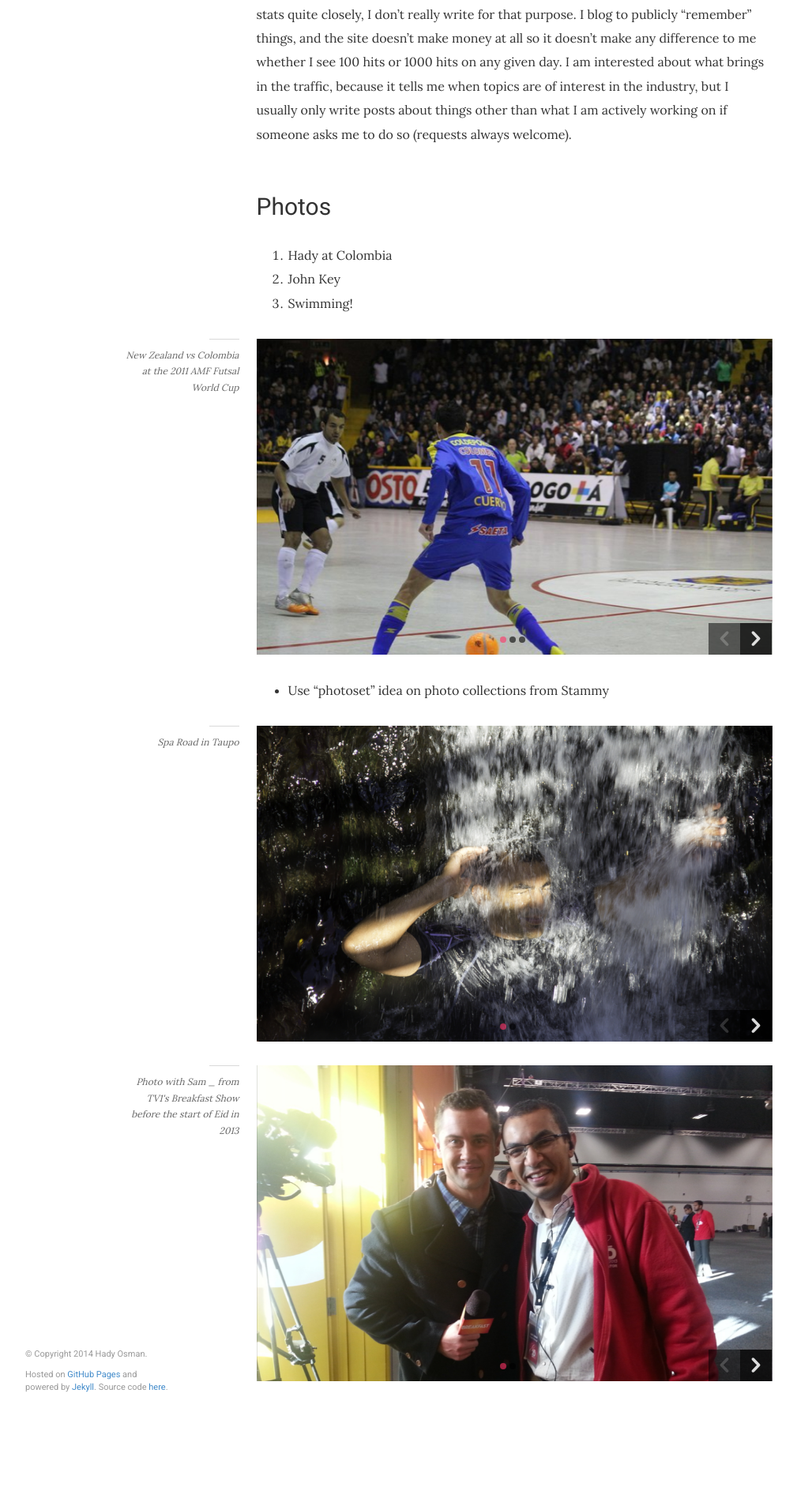
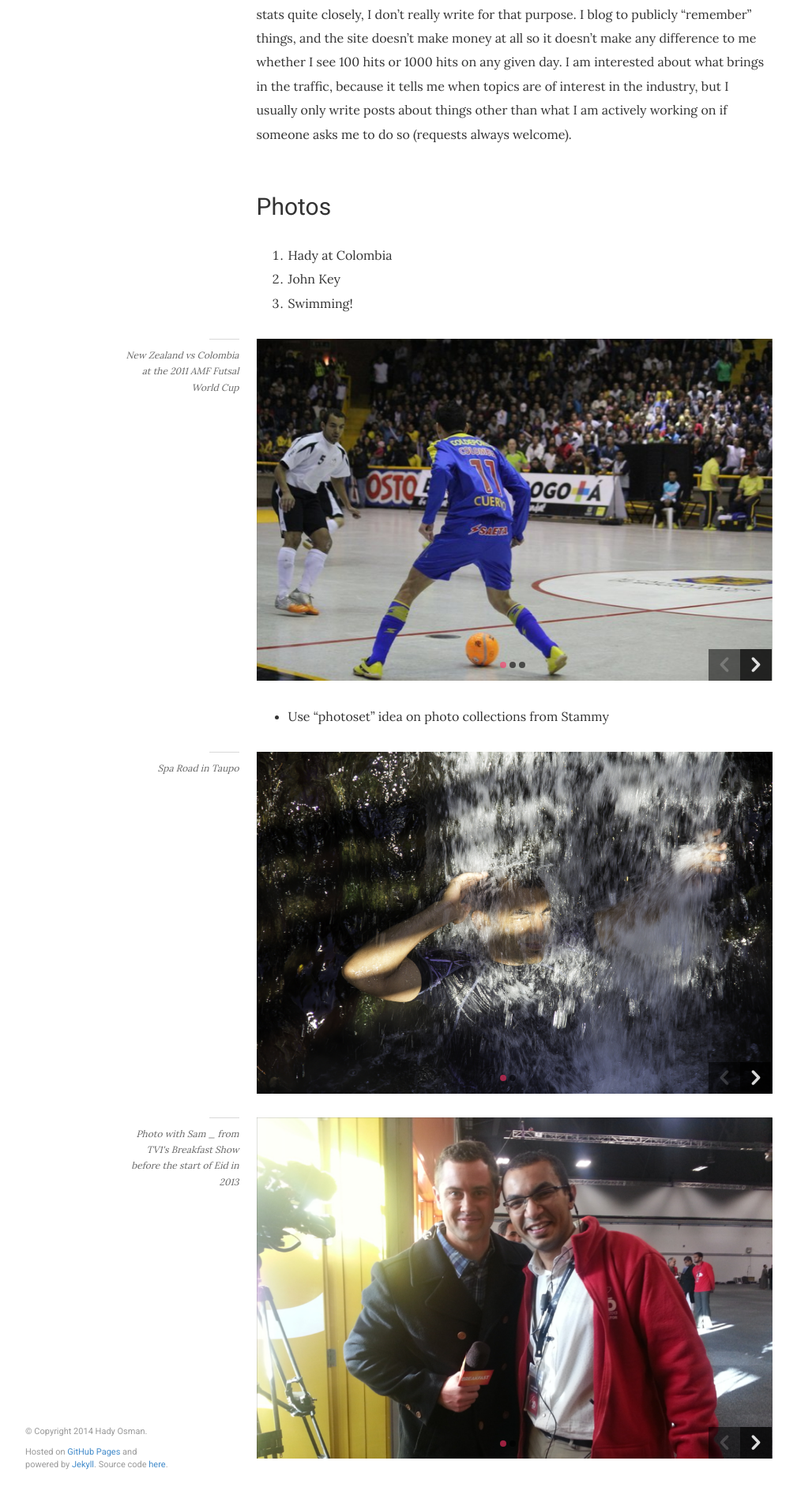
Before and after one commit to hadynz/hadynz.github.io, a Jekyll site: the page built from about.md, in a window 1280 px wide. Shown: the part 2272-4174 px from the top of the page at 79% size, without its empty margins (38-1047 px from the left). Built offline with Jekyll 4.4.1, drawn with Linux system fonts in a browser that asks for light colours; some web fonts are replaced; comment, search, counter and statistics services are not loaded; before the commit the page ends 4076 px from its top, so only the background shows below that.

Commit message:
Responsive fluid images CSS
NB: Bug still exists if a photoset image has a long caption and will wrap on screen

```diff
--- a/assets/css/global.css
+++ b/assets/css/global.css
@@ -101,6 +101,9 @@ a:hover, .post-title a:hover, #disqus_thread a {
     .visible-xs-inline {
         display: inline-block; !important
     }
+    .figure--caption {
+        background: #FFF;
+    }
 }
 
 @media screen and (min-width: 768px) {
--- a/assets/css/photoset.css
+++ b/assets/css/photoset.css
@@ -9,8 +9,9 @@
 }
 
 .photoset .figure--image-wrapper {
-    height: 400px;
     overflow: hidden;
+    padding-bottom: 66.25%;
+    height: 0;
 }
 
 /* Hide all figures inside a photoset except for first (which will be a clickable figure) */
```
